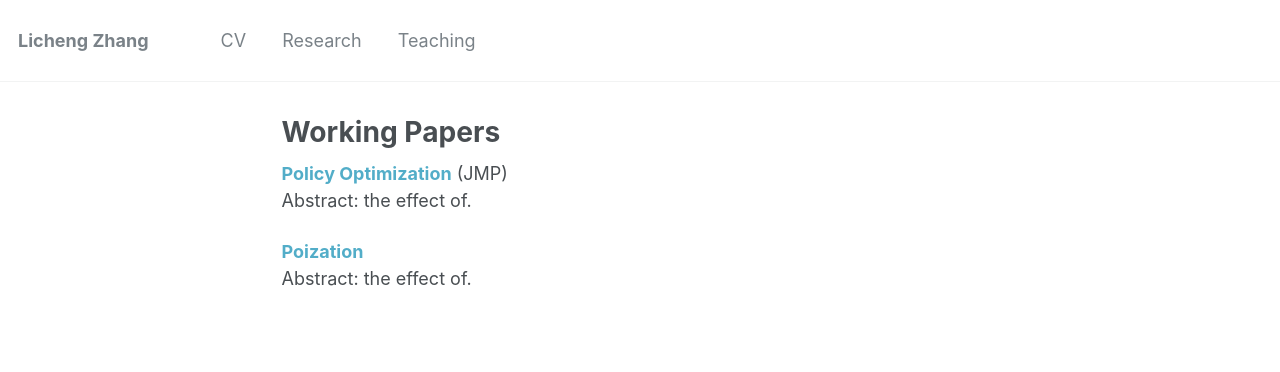
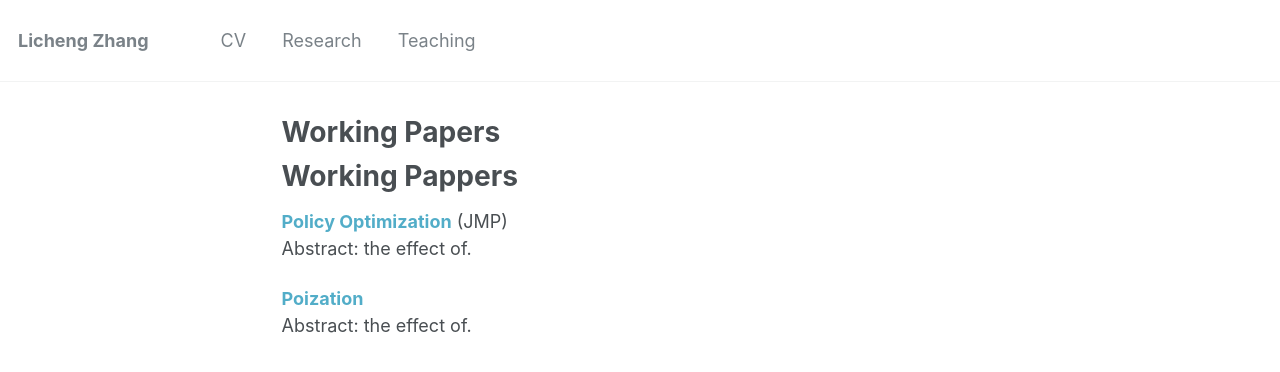
Before and after one commit to lichengzh/lichengzh.github.io, a Jekyll site: the page built from _pages/publications.md, in a window 1280 px wide. Shown: the top 372 px of the page. Built offline with Jekyll 4.4.1, drawn with Linux system fonts in a browser that asks for light colours.

Commit message:
Update publications.md

```diff
--- a/_pages/publications.md
+++ b/_pages/publications.md
@@ -2,6 +2,7 @@
 title: "Working Papers"
 permalink: /publications/
 ---
+# Working Pappers
 <b>[Policy Optimization](http://lichengzh.github.io/files/ov.pdf)</b> (JMP)<br>
 Abstract: the effect of. <br>
 
```
